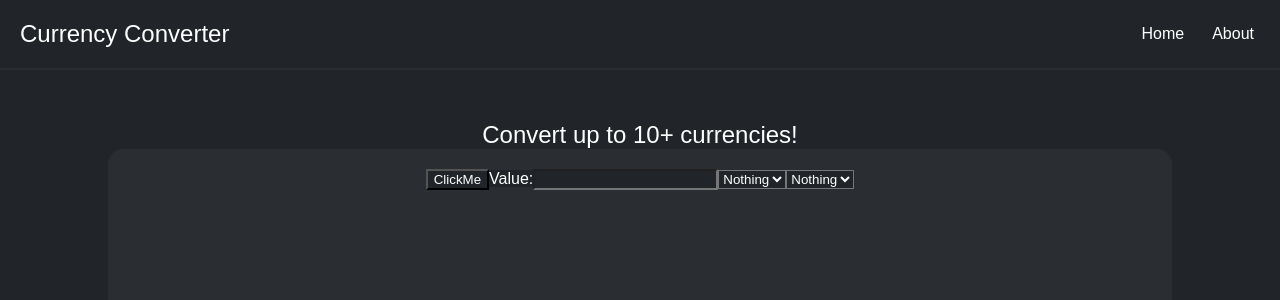
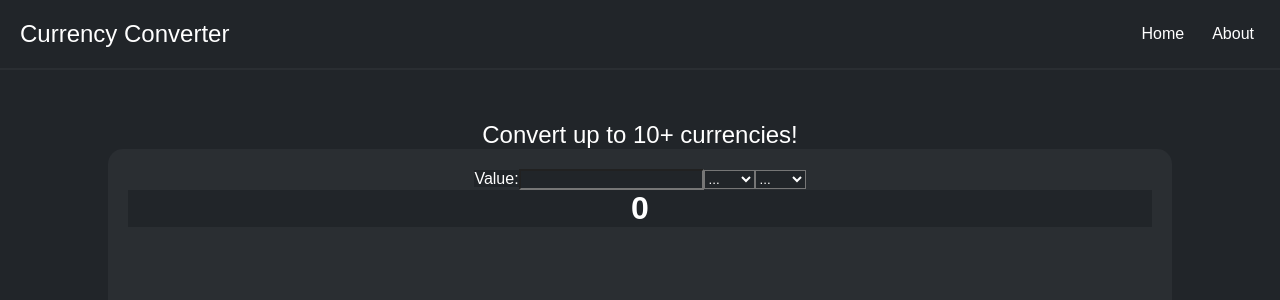
Before and after one commit to Wilson-Wu1/CurrencyConverter, a React (Create React App) app: page / in a window 1280 px wide. Shown: the top 300 px of the page. Built offline with nearby package versions, Linux system fonts and the light colour scheme; no server answers; a web font is replaced by a local one.

Commit message:
Finished Conversion Rate Math

```diff
--- a/src/Converter.js
+++ b/src/Converter.js
@@ -1,30 +1,141 @@
 import {useState, useEffect} from 'react';
 const Converter = () => {
 
+    const apiKey = 'fef98ee2172a4cf69a4094252517be96';
+    const apiUrlCurrency = `https://openexchangerates.org/api/latest.json?app_id=${apiKey}`;
+    // Base URL for CoinGecko API
+    const apiUrlCrypto = 'https://api.coingecko.com/api/v3';
 
-    const apiKey = 'fef98ee2172a4cf69a4094252517be96';
-    const apiUrl = `https://openexchangerates.org/api/latest.json?app_id=${apiKey}`;
 
-    var savedRates = {};
+    // Objects to save currency/crypto rates
+    const [savedRates, setSavedRates] = useState(null);
+    const [savedCryptoRates, setSavedCryptoRates] = useState(null);
+
+
+    // Get currency data from openexchangerates API
     async function fetchCurrencyData() {
-        fetch(apiUrl)
+        fetch(apiUrlCurrency)
         .then(response => response.json())
         .then(data => {
-            // Currency data is available in the 'data' variable
+            // Save the data in savedRates object
+            setSavedRates(data.rates);
 
-            savedRates = data.rates;
-            console.log(savedRates);
-            // Process and use the currency data as needed
         })
         .catch(error => {
             console.log('Error:', error);
         });
 
     }
+    // Get crypto data from CoinGecko API
+    async function fetchCryptocurrencyData() {
+        fetch(`${apiUrlCrypto}/simple/price?ids=ethereum%2Cbitcoin&vs_currencies=usd`)
+        .then (respone => respone.json())
+        .then(data => {
+            setSavedCryptoRates(data);
 
-    var e = document.getElementById("SelectFrom");
-    //var value = e.value;
-    //var text = e.options[e.selectedIndex].text;
+        })
+        .catch(error => {
+            console.log('Error:', error);
+        });
+    }
+
+    // Function to run once at the beginning
+    useEffect(() => {
+        fetchCurrencyData();
+        fetchCryptocurrencyData();
+        console.log(savedCryptoRates);
+        console.log(savedRates);
+        }, []
+    );
+
+
+    const [fromValue, setFromValue] = useState(null);
+    const [toValue, setToValue] = useState(null);
+    const [convertedValue, setConvertedValue] = useState(0);
+
+    function handleValueChange(){
+        console.log("Handle Value Change Called");
+
+        const valueElement = document.getElementById('value');
+        var valueToConvert = valueElement.value;
+        console.log(fromValue, toValue, valueToConvert);
+
+        if(fromValue != "null" && toValue != "null" && valueToConvert != ""){
+            // Flags to check if a crypto is used.
+            var fromIsCrypto = false;
+            var toIsCrypto = false;
+            // Rate of the from and to currency
+            var fromCurrency = undefined;
+            var toCurrency = undefined;
+
+            if(savedRates.hasOwnProperty(fromValue)){
+                fromCurrency = savedRates[fromValue];
+
+            }
+            else{
+                fromCurrency = savedCryptoRates[fromValue].usd;
+                fromIsCrypto = true;
+
+            }
+            if(savedRates.hasOwnProperty(toValue)){
+                toCurrency = savedRates[toValue];
+
+            }
+            else{
+                toCurrency = savedCryptoRates[toValue].usd;
+                toIsCrypto = true;
+
+            }
+            console.log("First"  + fromCurrency + fromValue);
+            console.log("Second"  + toCurrency + toValue);
+
+
+
+            // If `from` and `to` are same currency, then no need to convert
+            if(fromValue == toValue){
+                setConvertedValue(valueToConvert);
+                return;
+            }
+
+
+            var fromCurrencyInUsd = 0;
+            // If from is crypto
+            if(fromIsCrypto){
+                fromCurrencyInUsd = fromCurrency;
+            }
+            // If the first is a currency, then get the `from` denominated in USD
+            else{
+                fromCurrencyInUsd = 1/fromCurrency;
+            }
+
+            var toCurrencyInUsd = 0;
+            if(toIsCrypto){
+                // If the second is a crypto, then divide by USD
+                toCurrencyInUsd = 1/toCurrency;
+            }
+            else{
+                toCurrencyInUsd = toCurrency;
+            }
+            console.log(fromCurrency, toCurrency)
+
+            setConvertedValue(valueToConvert * fromCurrencyInUsd * toCurrencyInUsd);
+        }
+    }
+
+    function handleFromCurrencyChange() {
+        const fromCurrencyValue = document.getElementById("fromCurrency").value;
+        console.log(fromCurrencyValue);
+        setFromValue(fromCurrencyValue);
+        handleValueChange();
+    }
+    function handleToCurrencyChange() {
+        const toCurrencyValue = document.getElementById("toCurrency").value;
+        console.log(toCurrencyValue);
+        setToValue(toCurrencyValue);
+        handleValueChange();
+
+    }
+
 
 
 
@@ -34,27 +145,31 @@ const Converter = () => {
             <h2 className = "header">Convert up to 10+ currencies!</h2>
 
             <div className = "converter_main_box">
-                <button onClick =  {() => fetchCurrencyData()}>ClickMe</button>
+
                 <label >Value:</label>
-                <input type="text" id="value" name="value"></input>
+                <input type="number" id="value" onChange={handleValueChange}></input>
 
-                <select name="From" id="SelectFrom">
-                    <option value ="none">Nothing</option>
-                    <option value ="guava">USD</option>
-                    <option value ="lychee">BTC</option>
-                    <option value ="lychee">ETH</option>
-                    <option value ="papaya">CAD</option>
+                <select id="fromCurrency" onChange={handleFromCurrencyChange}>
+                    <option value ="null">...</option>
+                    <option value ="USD">USD</option>
+                    <option value ="bitcoin">BTC</option>
+                    <option value ="ethereum">ETH</option>
+                    <option value ="CAD">CAD</option>
                 </select>
 
 
-                <select name="To" id="SelectTo">
-                    <option value ="none">Nothing</option>
-                    <option value ="guava">USD</option>
-                    <option value ="lychee">BTC</option>
-                    <option value ="lychee">ETH</option>
-                    <option value ="papaya">CAD</option>
+                <select id="toCurrency" onChange={handleToCurrencyChange}>
+                <option value ="null">...</option>
+                    <option value ="USD">USD</option>
+                    <option value ="bitcoin">BTC</option>
+                    <option value ="ethereum">ETH</option>
+                    <option value ="CAD">CAD</option>
                 </select>
+
+                <h1 id="result">{convertedValue}</h1>
+
             </div>
+
 
 
 
@@ -69,6 +184,8 @@ const Converter = () => {
         </div>
 
     );
+
+
 }
 
 export default Converter;
--- a/src/index.js
+++ b/src/index.js
@@ -5,7 +5,5 @@ import App from './App';
 
 const root = ReactDOM.createRoot(document.getElementById('root'));
 root.render(
-  <React.StrictMode>
     <App />
-  </React.StrictMode>
 );
```
